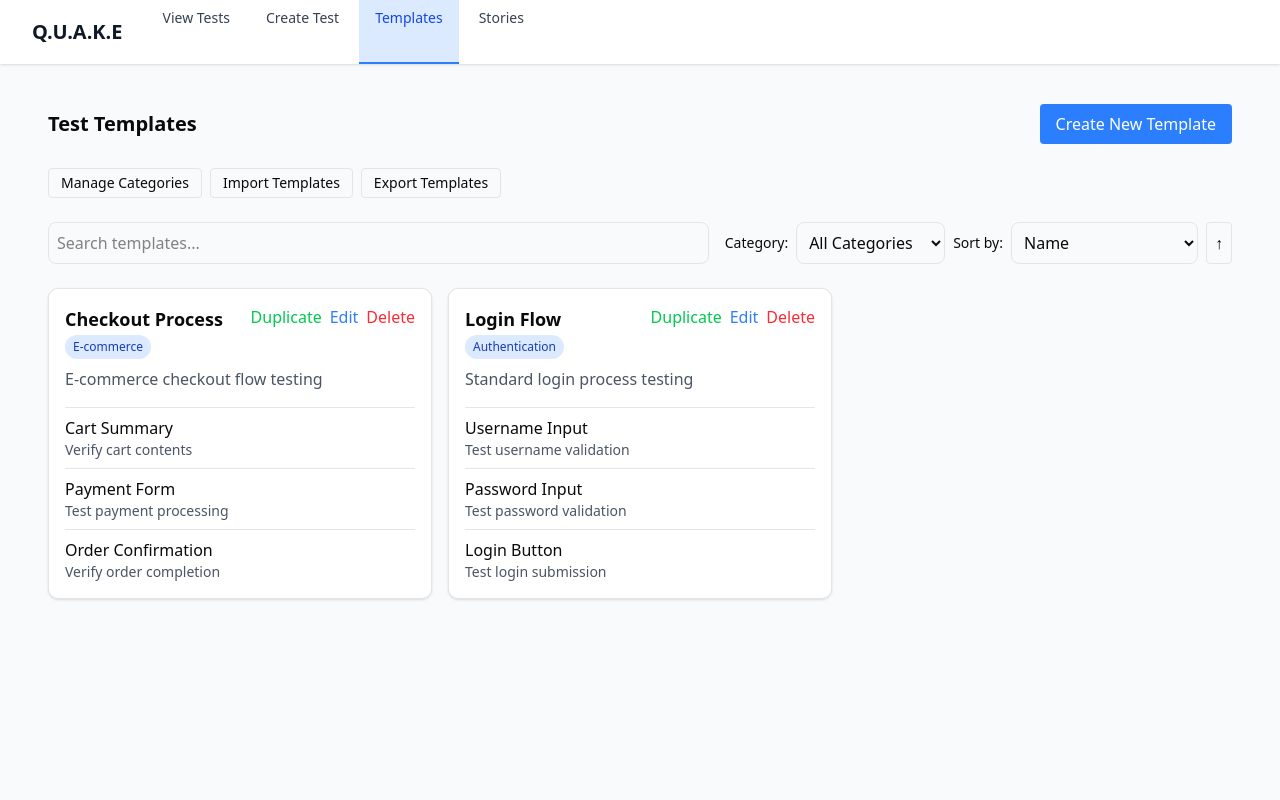
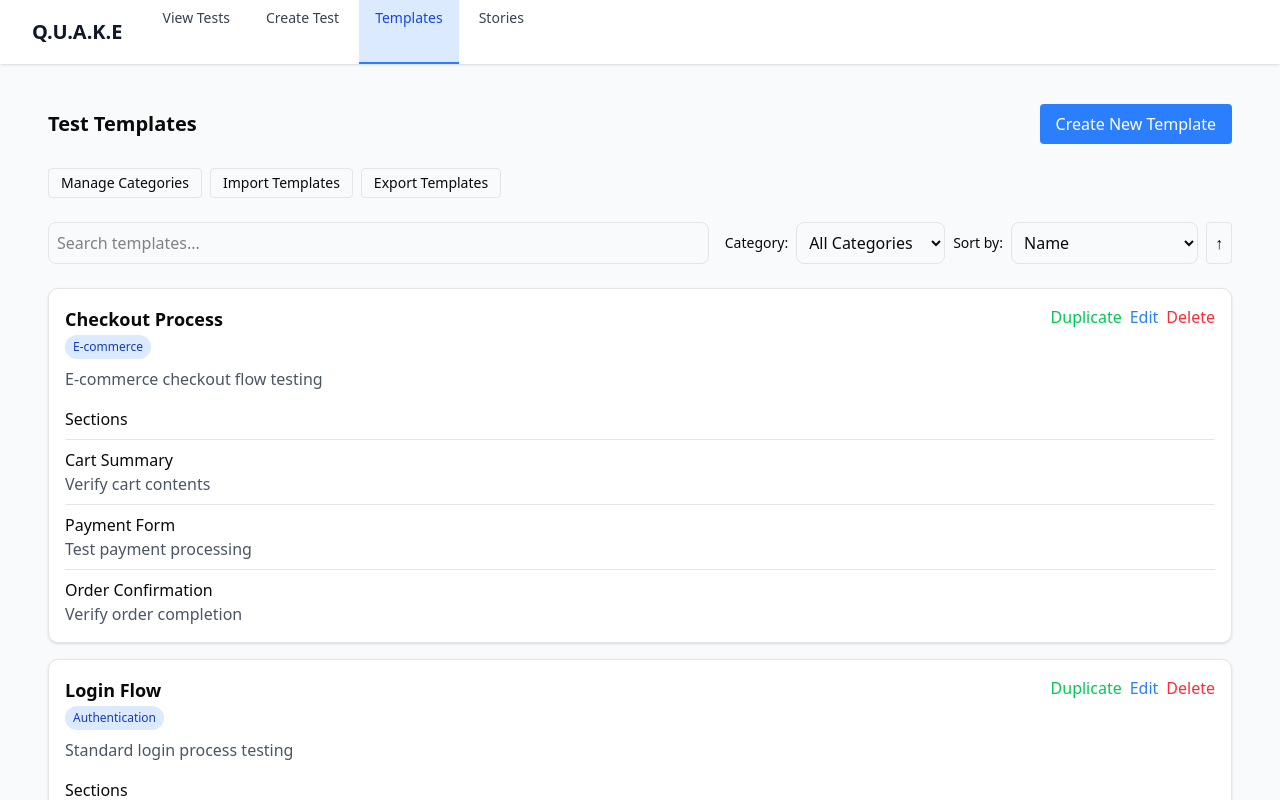
Before and after one commit to mangopop/QUAKE-FE, a React (Vite) app: page /templates in a window 1280 px wide. Shown: the top 800 px of the page. Built offline with nearby package versions, Linux system fonts and the light colour scheme.

Commit message:
Enhance Templates component UI: Update layout for template cards, improve spacing, and add description display for templates and sections to provide better context and readability.

```diff
--- a/src/pages/Templates.tsx
+++ b/src/pages/Templates.tsx
@@ -386,15 +386,16 @@ export default function Templates() {
         </div>
       )}
 
-      <div className="grid gap-4 md:grid-cols-2 lg:grid-cols-3">
+      <div className="space-y-4">
         {filteredAndSortedTemplates.map((template) => (
           <div key={template.id} className="border rounded-lg p-4 shadow-sm bg-white">
-            <div className="flex justify-between items-start mb-2">
+            <div className="flex justify-between items-start mb-4">
               <div>
                 <h3 className="text-lg font-semibold">{template.name}</h3>
                 <span className="inline-block bg-blue-100 text-blue-800 text-xs px-2 py-1 rounded-full">
                   {template.category}
                 </span>
+                <p className="text-gray-600 mt-2">{template.description}</p>
               </div>
               <div className="flex gap-2">
                 <button
@@ -417,12 +418,13 @@ export default function Templates() {
                 </button>
               </div>
             </div>
-            <p className="text-gray-600 mb-4">{template.description}</p>
+
             <div className="space-y-2">
+              <h4 className="font-medium">Sections</h4>
               {template.sections.map((section, index) => (
                 <div key={index} className="border-t pt-2">
-                  <h4 className="font-medium">{section.name}</h4>
-                  <p className="text-sm text-gray-600">{section.description}</p>
+                  <div className="font-medium">{section.name}</div>
+                  <p className="text-gray-600">{section.description}</p>
                 </div>
               ))}
             </div>
```
